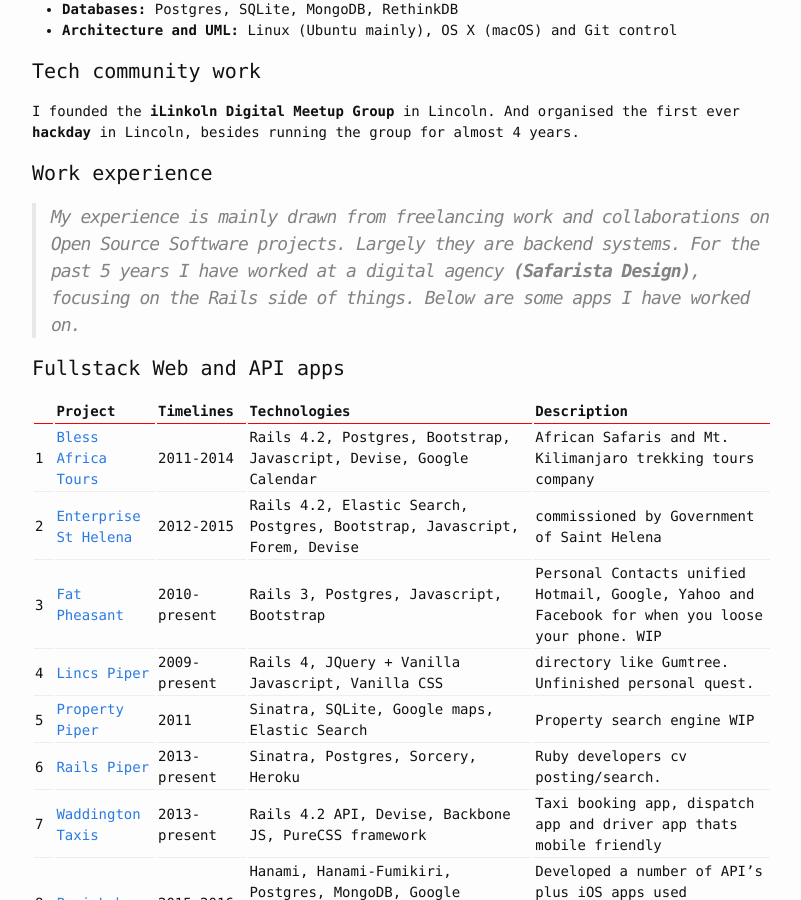
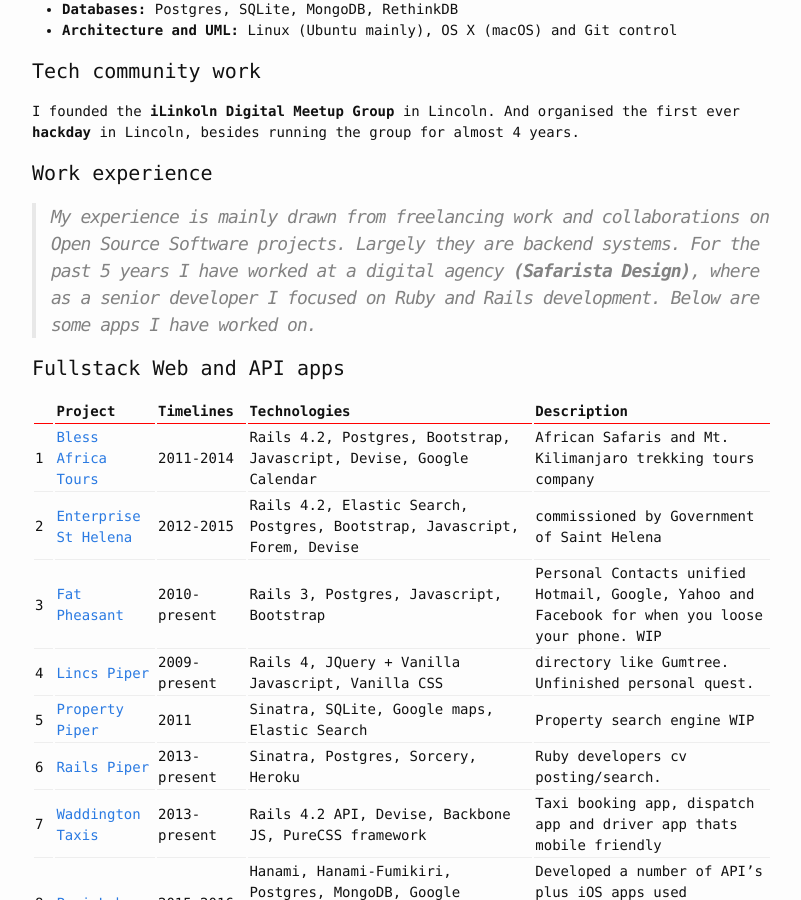
Before and after one commit to theCrab/theCrab, a Jekyll site: the page built from about.md, in a window 1280 px wide and 900 px high, scrolled down 1354 px. Shown: the whole window, without its empty margins (238-1039 px from the left). Built offline with Jekyll 4.4.1, drawn with Linux system fonts in a browser that asks for light colours.

Commit message:
Update work experience

```diff
--- a/about.md
+++ b/about.md
@@ -67,7 +67,7 @@ I've also contributed to: [Spree Commerce](http://spreecommerce.com) and [DataMa
 I founded the **iLinkoln Digital Meetup Group** in Lincoln. And organised the first ever **hackday** in Lincoln, besides running the group for almost 4 years.
 
 #### Work experience
-> My experience is mainly drawn from freelancing work and collaborations on Open Source Software projects. Largely they are backend systems. For the past 5 years I have worked at a digital agency **(Safarista Design)**, focusing on the Rails side of things. Below are some apps I have worked on.
+> My experience is mainly drawn from freelancing work and collaborations on Open Source Software projects. Largely they are backend systems. For the past 5 years I have worked at a digital agency **(Safarista Design)**, where as a senior developer I focused on Ruby and Rails development. Below are some apps I have worked on.
 
 #### Fullstack Web and API apps
 
```
